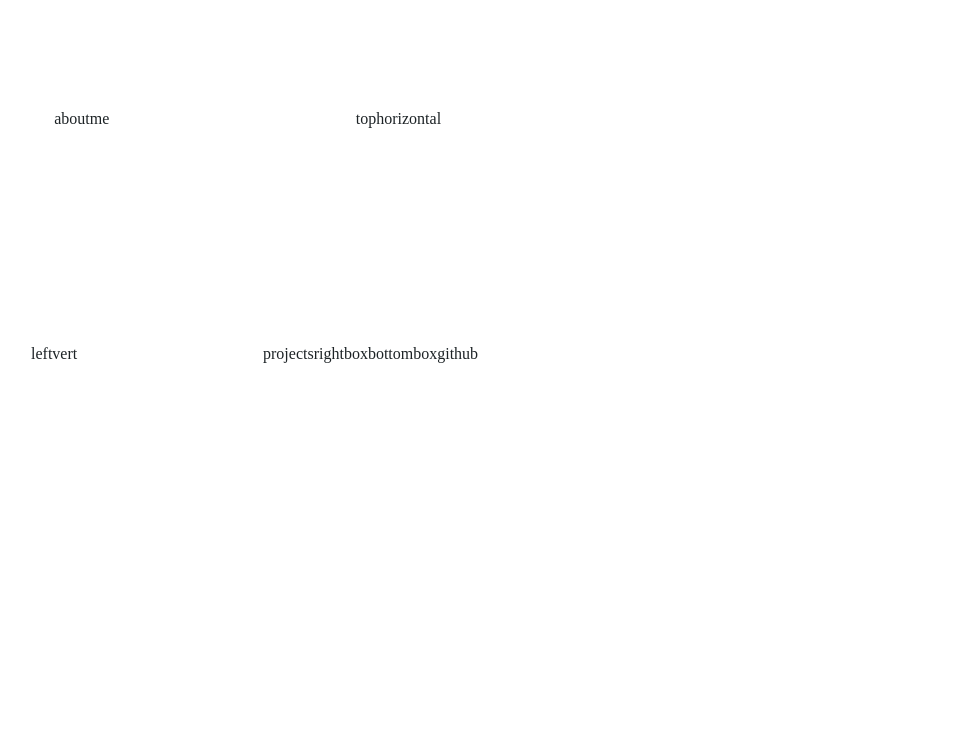
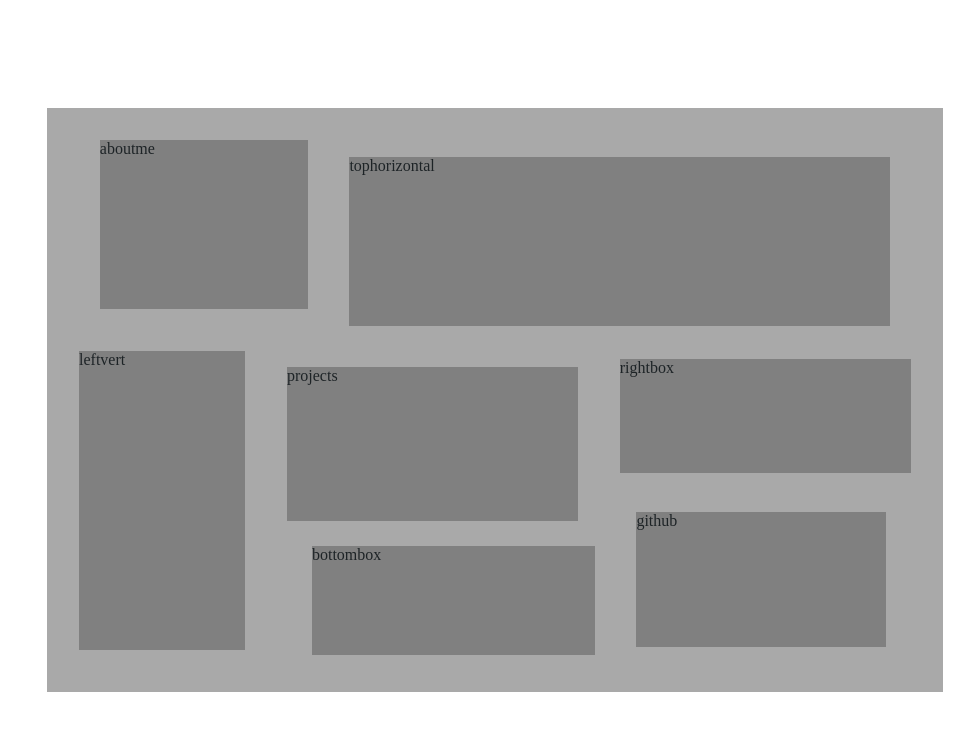
Before and after one commit to Coroecram/reportfolio, a plain HTML site: page index.html in a window 1280 px wide. Shown: the whole page, without its empty margins (145-1119 px from the left). Drawn offline with Linux system fonts and the light colour scheme.

Commit message:
Layout complete

```diff
--- a/format.css
+++ b/format.css
@@ -1,34 +1,63 @@
 #frame {
   position: fixed;
-  width: 72.5%;
-  height: 72.5%;
-  padding: 7.5%;
+  width: 65%;
+  height: 65%;
+  padding: 2.5%;
   top: 50%;
   left: 50%;
   transform: translate(-50%, -50%);
+  background: darkgray;
 }
 
 #frame > div {
   float: left;
+  background: gray;
 }
 
 .aboutme {
   width: 25%;
   height: 32.5%;
-  margin: 0 7.5% 5% 2.5%;
+  margin: 0 5% 5% 2.5%;
 }
 
 .tophori {
   height: 32.5%;
-  width: 55%;
-  margin-bottom: 5%;
+  width: 65%;
+  margin-bottom: 3%;
+  margin-top: 2%;
 }
 
 .leftvert {
-  height: 50%;
-  width: 25%;
+  height: 57.5%;
+  width: 20%;
+  margin-right: 5%;
 }
 
 .projects {
+  height: 29.5%;
+  width: 35%;
+  margin-right: 5%;
+  margin-bottom: 3%;
+  margin-top: 2%;
+}
 
+.rightbox {
+  width: 35%;
+  height: 22%;
+  margin-top: 1%;
+  margin-bottom: 8%;
 }
+
+.bottombox {
+  height: 21%;
+  width: 34%;
+  margin-right: 4%;
+  margin-left: 3%;
+}
+
+.github {
+  height: 26%;
+  width: 30%;
+  margin-top: -4%;
+  margin-left: 1%;
+}
```
